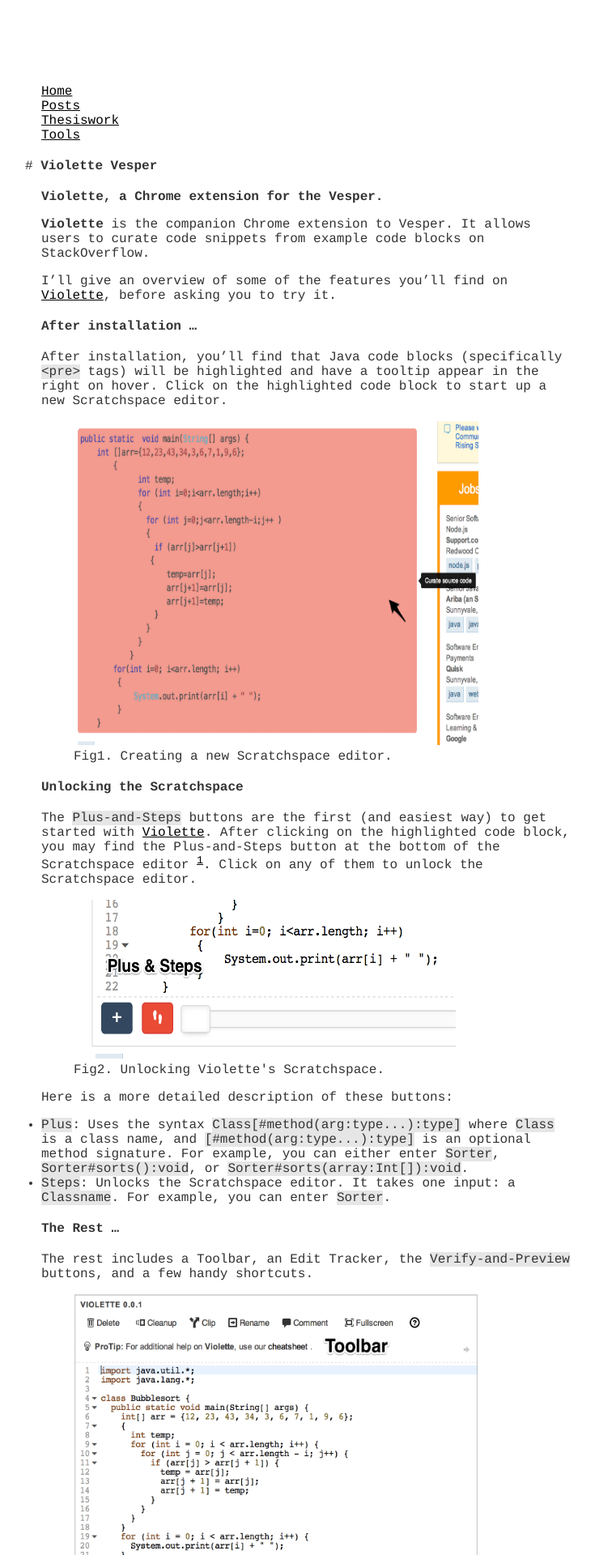
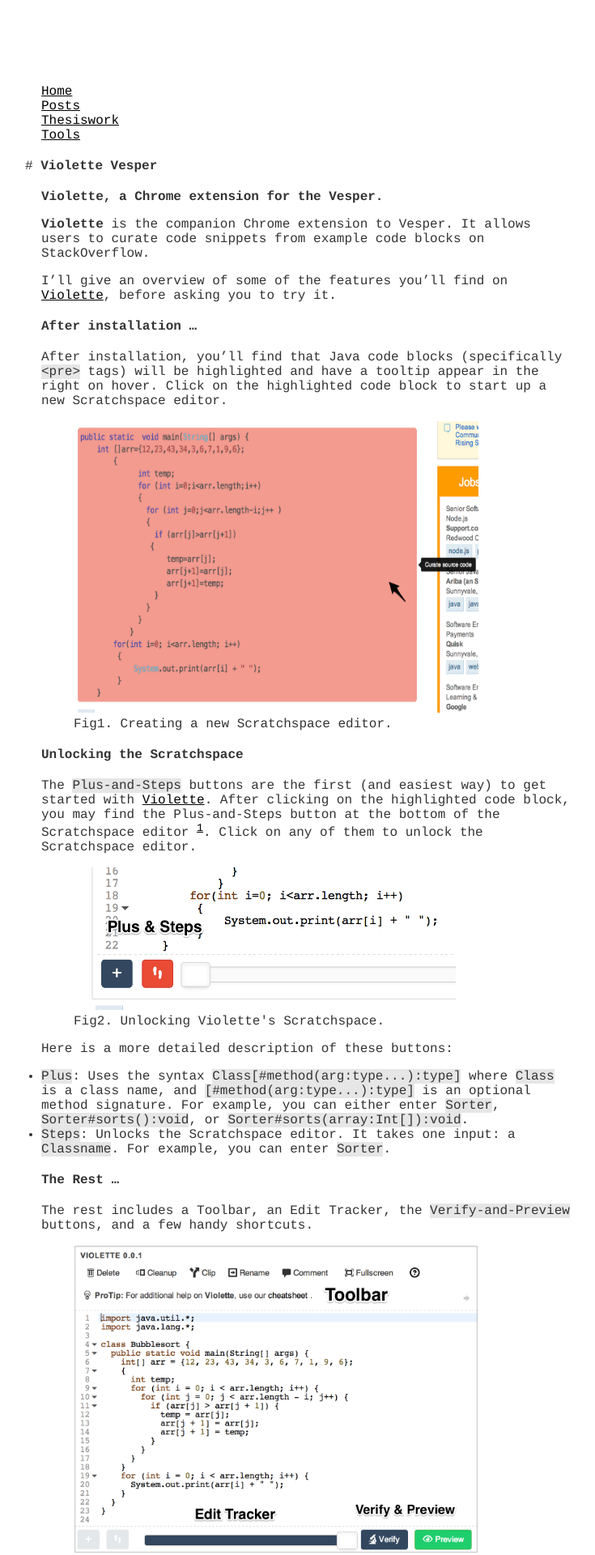
Before and after one commit to hsanchez/hsanchez.github.io, a Jekyll site: the page built from posts/thesiswork/tools/_posts/2014-07-22-violette.md, in a window 1280 px wide. Shown: the top 1920 px of the page at 81% size, without its empty margins (259-994 px from the left). Built offline with Jekyll 4.4.1, drawn with Linux system fonts in a browser that asks for light colours; Markdown is read by kramdown in place of the engine named in the settings.

Commit message:
update doc

```diff
--- a/posts/thesiswork/tools/_posts/2014-07-22-violette.md
+++ b/posts/thesiswork/tools/_posts/2014-07-22-violette.md
@@ -14,13 +14,13 @@
 
 After installation, you’ll find that Java code blocks (specifically `<pre>` tags) will be highlighted and have a tooltip appear in the right on hover. Click on the highlighted code block to start up a new Scratchspace editor.
 
-{% include image.html url="http://www.huascarsanchez.com/static/highlight.png" description="Violette's Scratchspace" caption="Fig1. Creating a new Scratchspace editor." height = "400" width = "500"%}
+{% include image.html url="http://www.huascarsanchez.com/static/highlight.png" description="Violette's Scratchspace" caption="Fig1. Creating a new Scratchspace editor." height = "360" width = "500"%}
 
 # Unlocking the Scratchspace
 
 The `Plus-and-Steps` buttons are the first (and easiest way) to get started with [Violette](https://www.dropbox.com/s/dpse9g1nojt4e73/vesper-web.crx). After clicking on the highlighted code block, you may find the Plus-and-Steps button at the bottom of the Scratchspace editor [^1]. Click on any of them to unlock the Scratchspace editor.
 
-{% include image.html url="http://www.huascarsanchez.com/static/PlusAndSteps.png" description="Get started with Violette" caption="Fig2. Unlocking Violette's Scratchspace." height = "196" width = "472"%}
+{% include image.html url="http://www.huascarsanchez.com/static/PlusAndSteps.png" description="Get started with Violette" caption="Fig2. Unlocking Violette's Scratchspace." height = "176" width = "472"%}
 
 Here is a more detailed description of these buttons:
 
@@ -31,7 +31,7 @@
 
 The rest includes a Toolbar, an Edit Tracker, the `Verify-and-Preview` buttons, and a few handy shortcuts.
 
-{% include image.html url="http://www.huascarsanchez.com/static/Scratchspace.png" description="Get started with Violette" caption="Fig2. Unlocking Violette's Scratchspace." height = "400" width = "500"%}
+{% include image.html url="http://www.huascarsanchez.com/static/Scratchspace.png" description="Get started with Violette" caption="Fig2. Unlocking Violette's Scratchspace." height = "380" width = "500"%}
 
 Here is an additional information for each component:
 
```
